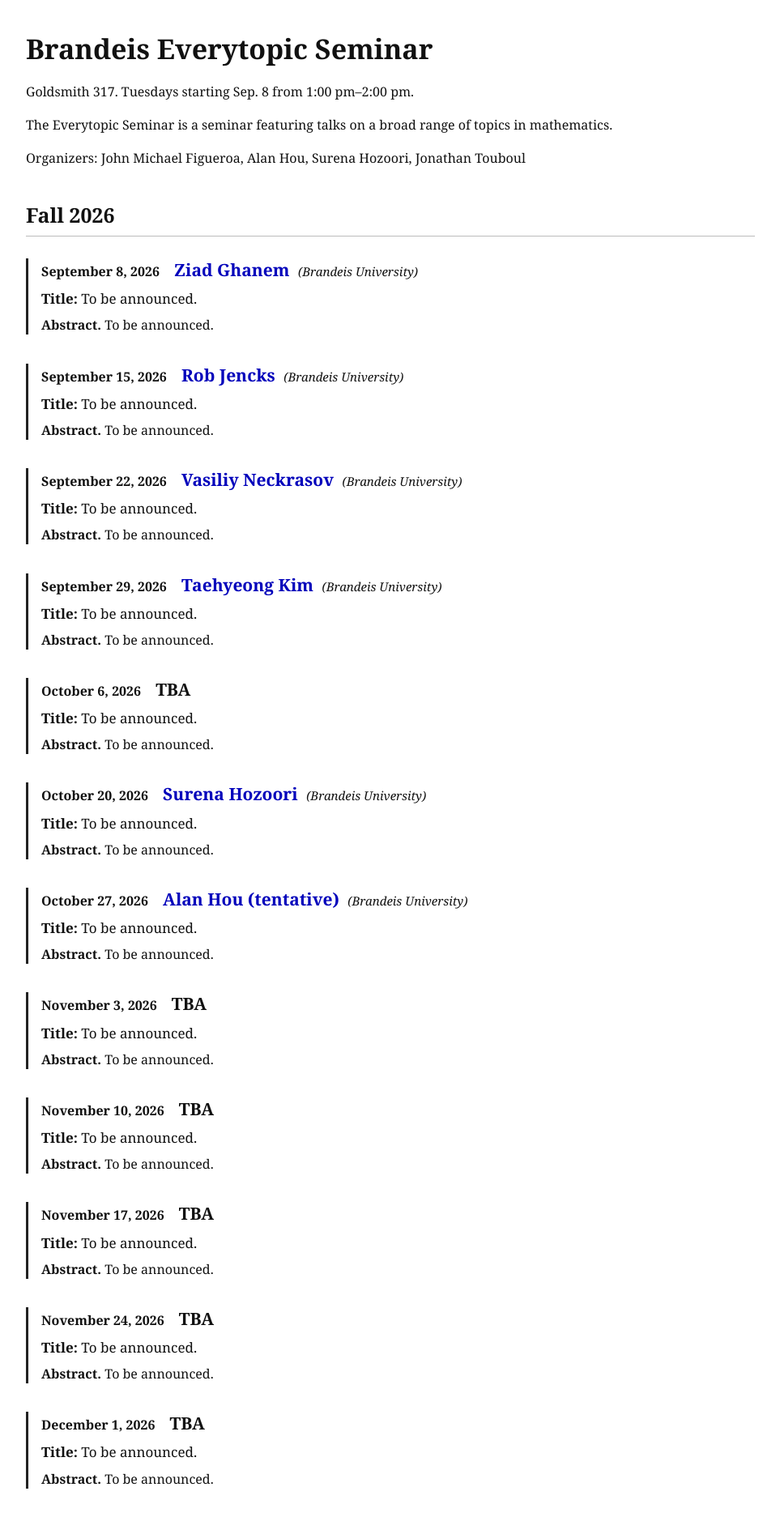
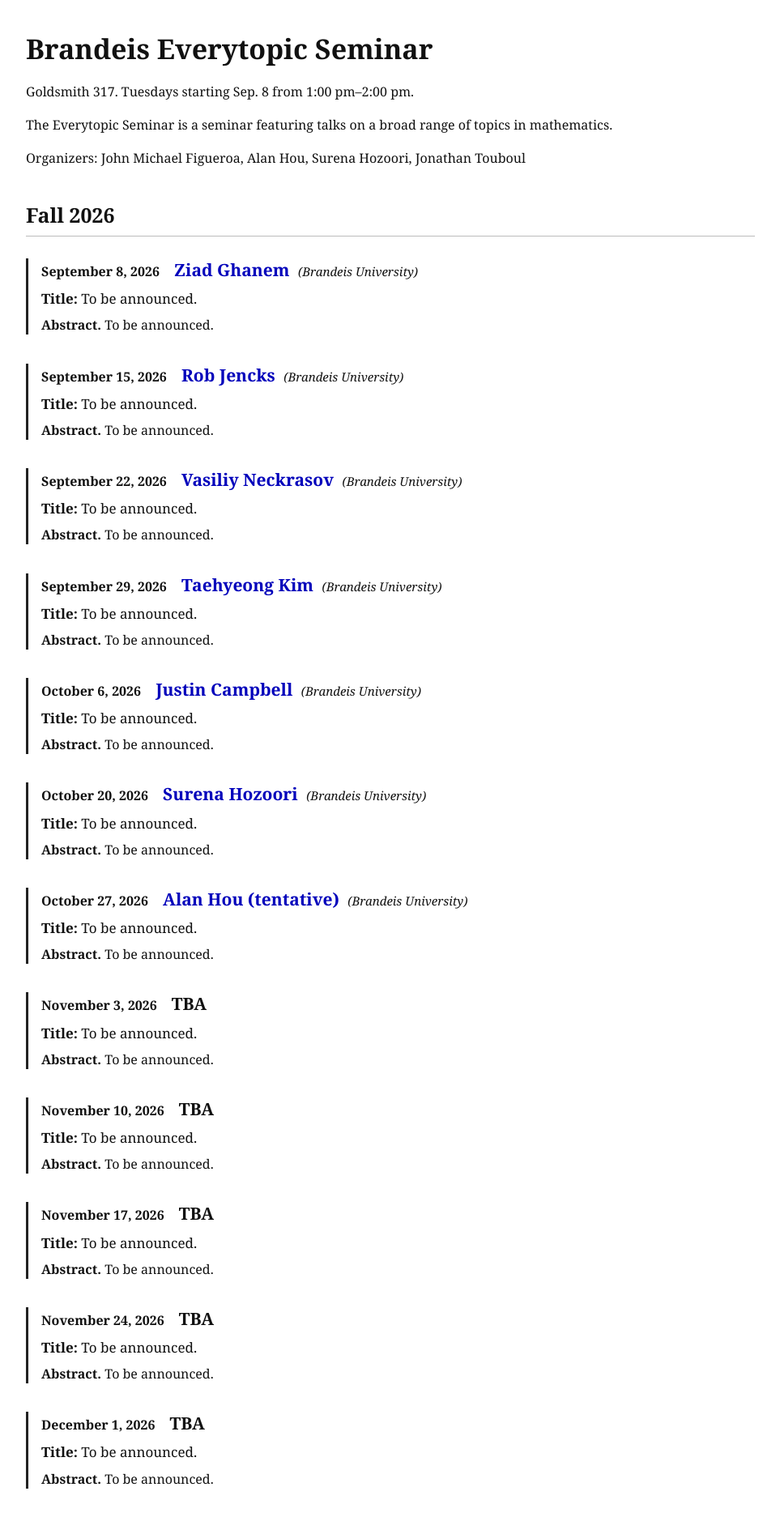
Before and after one commit to axhou/axhou.github.io, a Jekyll site: the page everytopic.html, which Jekyll copies as it is, in a window 1280 px wide. Shown: the whole page at 81% size, without its empty margins (13-976 px from the left). Built offline with Jekyll 4.4.1, drawn with Linux system fonts in a browser that asks for light colours.

Commit message:
Update everytopic.html

```diff
--- a/everytopic.html
+++ b/everytopic.html
@@ -239,7 +239,12 @@
   <div class="seminar-entry">
     <div class="seminar-heading">
       <span class="date">October 6, 2026</span>
-      <span class="speaker">TBA</span>
+      <span class="speaker">
+        <a href="https://sites.google.com/view/justincampbell/home">
+          Justin Campbell
+        </a>
+      </span>
+      <span class="affiliation">(Brandeis University)</span>
     </div>
 
     <div class="title">
```
